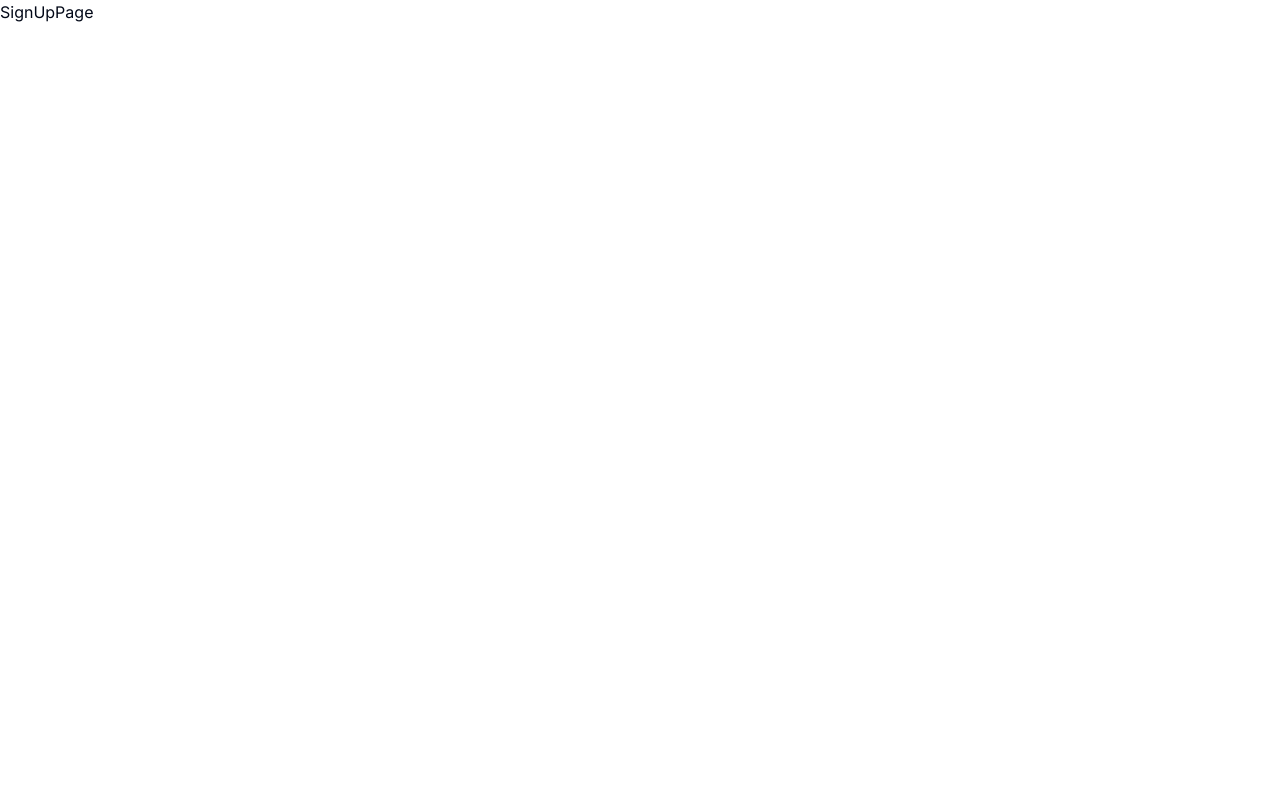
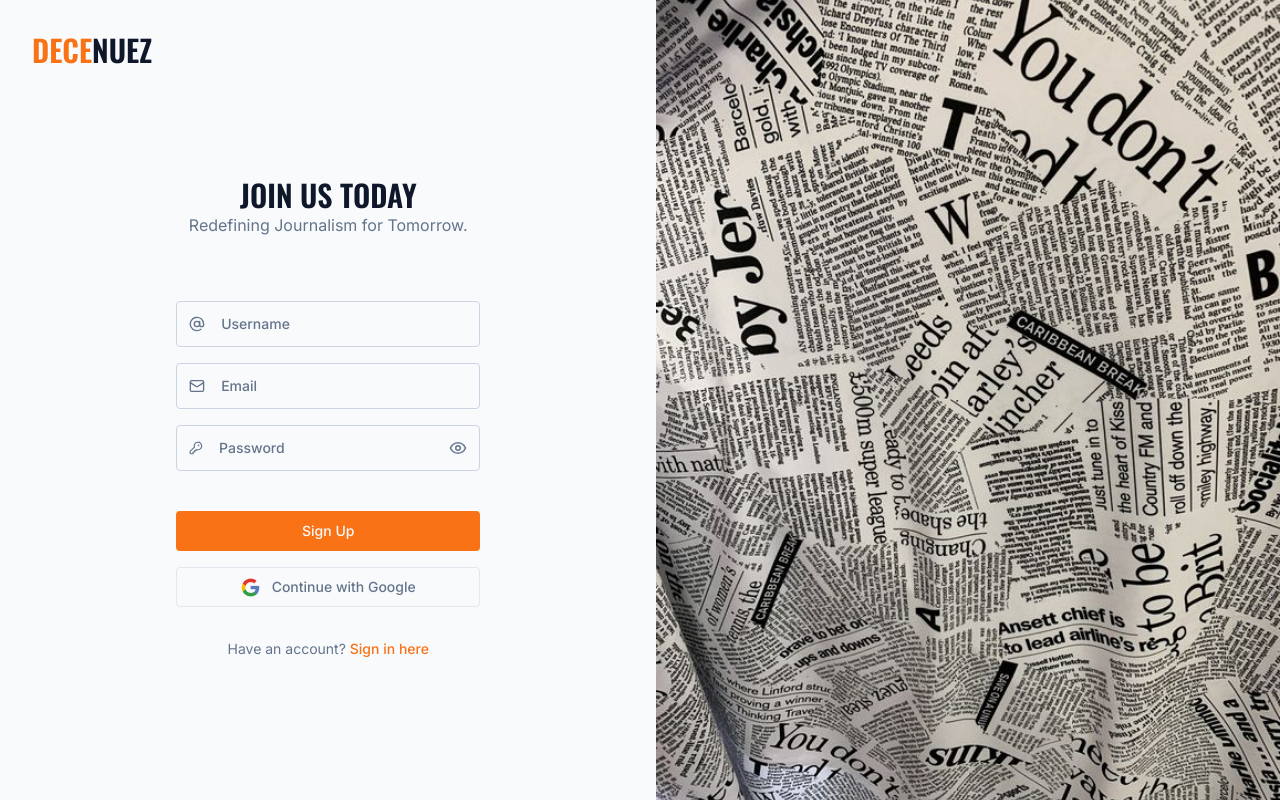
Before and after one commit to DeceNeuz/DeceNeuzClient, a Next.js app: page /sign-up in a window 1280 px wide. Built offline with nearby package versions, Linux system fonts and the light colour scheme.

Commit message:
feat: create sign-up page and layout

```diff
--- a/app/(auth)/layout.tsx
+++ b/app/(auth)/layout.tsx
@@ -1,3 +1,22 @@
+import Image from "next/image";
+import authImage from "@/public/auth-image.jpg";
+import Logo from "@/components/logo";
+
 export default function layout({ children }: { children: React.ReactNode }) {
-  return <div>{children}</div>;
+  return (
+    <div className="h-screen flex text-slate-900">
+      <section className="flex w-full flex-col p-8 bg-slate-50">
+        <Logo />
+        {children}
+      </section>
+      <section className="hidden w-full lg:flex">
+        <Image
+          src={authImage}
+          alt="Picture of newpaper headlines"
+          style={{ objectFit: "cover" }}
+          className="w-full"
+        />
+      </section>
+    </div>
+  );
 }
--- a/app/(auth)/sign-up/page.tsx
+++ b/app/(auth)/sign-up/page.tsx
@@ -1,3 +1,92 @@
+"use client";
+
+import { Input } from "@/components/input";
+import { Button } from "@/components/ui/button";
+import { AtSign, KeyRound, Mail } from "lucide-react";
+import { ChangeEvent, FormEvent, useState } from "react";
+import googleLogo from "@/public/devicon_google.png";
+import Image from "next/image";
+import Link from "next/link";
+
 export default function SignUpPage() {
-  return <div>SignUpPage</div>;
+  const [formData, setFormData] = useState({
+    username: "",
+    email: "",
+    password: "",
+  });
+
+  const handleChange = (event: ChangeEvent<HTMLInputElement>) => {
+    const { name, value } = event.target;
+    setFormData((prev) => ({ ...prev, [name]: value }));
+  };
+
+  const handleSubmit = (event: FormEvent<HTMLFormElement>) => {
+    event.preventDefault();
+    console.log("Form submitted with data:", formData);
+  };
+
+  return (
+    <div className="w-full flex flex-col gap-16 justify-center items-center h-full">
+      {/* Headline */}
+      <div className="flex justify-center items-center flex-col">
+        <h1 className="font-oswald text-3xl font-semibold">JOIN US TODAY</h1>
+        <p className="font-normal text-slate-500 text-center">
+          Redefining Journalism for Tomorrow.
+        </p>
+      </div>
+      {/* Form */}
+      <form
+        onSubmit={handleSubmit}
+        className="flex flex-col justify-center items-center gap-4"
+      >
+        <Input
+          type="text"
+          placeholder="Username"
+          value={formData.username}
+          onChange={handleChange}
+          name="username"
+          icon={<AtSign size={18} />}
+        />
+        <Input
+          type="text"
+          placeholder="Email"
+          value={formData.email}
+          onChange={handleChange}
+          name="email"
+          icon={<Mail size={18} />}
+        />
+        <Input
+          type="password"
+          placeholder="Password"
+          value={formData.password}
+          onChange={handleChange}
+          name="password"
+          icon={<KeyRound size={18} />}
+        />
+        <Button
+          className="bg-orange-500 hover:bg-orange-600 w-full max-w-80 mt-6 text-sm px-8 py-2 rounded"
+          type="submit"
+        >
+          Sign Up
+        </Button>
+        <Button
+          variant={"outline"}
+          className="text-slate-500 bg-transparent w-full max-w-80 text-sm px-8 py-2 rounded"
+          type="submit"
+        >
+          <Image src={googleLogo} alt="Google Logo" className="mr-3" />
+          Continue with Google
+        </Button>
+        <div className="mt-4 text-sm text-slate-500 ">
+          Have an account?{" "}
+          <Link
+            href="/sign-in"
+            className="text-orange-500 hover:text-orange-600 font-medium"
+          >
+            Sign in here
+          </Link>
+        </div>
+      </form>
+    </div>
+  );
 }
```
Also changed, not shown: public/auth-image.jpg (added), public/devicon_google.png (added).
